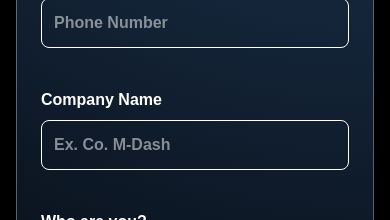
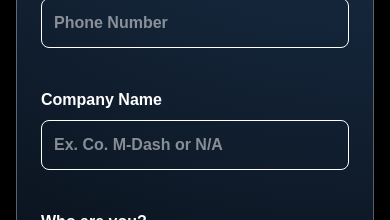
Before and after one commit to realtyeaseai/website, a Next.js app: page / in a window 390 px wide. Shown: the part 4440-4660 px from the top of the page. Built offline with nearby package versions, Linux system fonts and the light colour scheme.

Commit message:
updated persona picker to look good on mobile

```diff
--- a/src/components/ContactForm.tsx
+++ b/src/components/ContactForm.tsx
@@ -139,7 +139,7 @@ export default function ContactForm() {
             <span className='w-full pb-2 text-[16px]'>Company Name</span>
             <input
               type="text"
-              placeholder="Ex. Co. M-Dash"
+              placeholder="Ex. Co. M-Dash or N/A"
               id='cName'
               className="input w-full p-3 border rounded-[8px]"
               value={form.cName}
--- a/src/components/landingPage/PersonaPicker.tsx
+++ b/src/components/landingPage/PersonaPicker.tsx
@@ -104,7 +104,7 @@ function RenderCards(){
     return(
         <>
             {items.map((item, i) => (
-               <a href="/services/#RealEstateOwners" key={i}>
+               <a href="/services/#RealEstateOwners" className="w-full h-auto" key={i}>
                <div className="md:max-w-[300px] md:w-[300px] h-[270px] w-[100%] max-w-xl m-0 rounded-2xl cursor-pointer transition-shadow duration-300 hover:shadow-[-4px_0_10px_2px_rgba(33,150,243,0.6),4px_0_10px_2px_rgba(0,150,136,0.6)]">
                    <div className="relative flex h-full flex-col items-center justify-center overflow-hidden rounded-2xl border border-[#ffffff30] bg-[#ffffff10] px-4 py-8 shadow-xl">
                        <div className="flex items-center justify-center h-[100%] w-[100%]">
```
